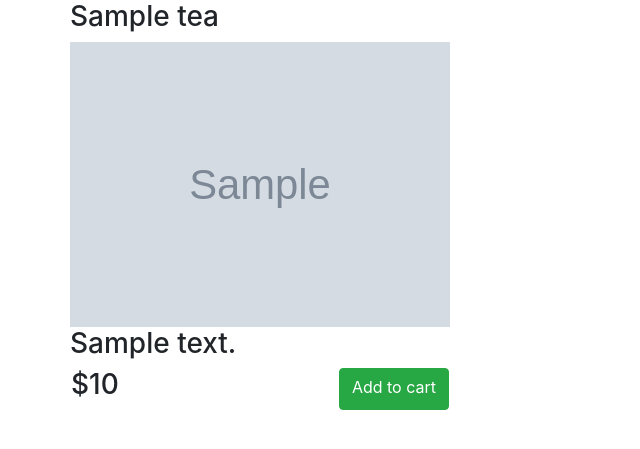
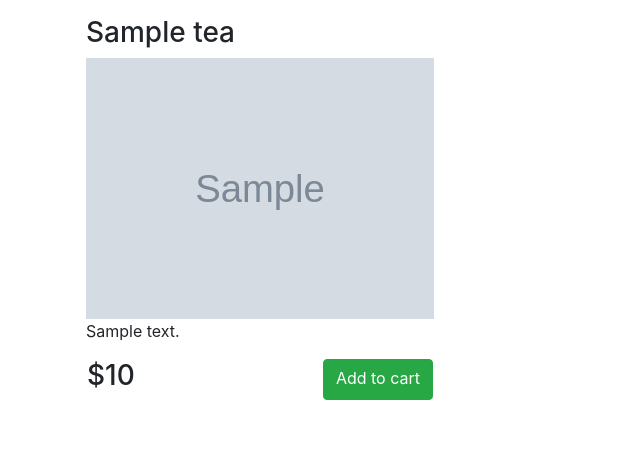
Before and after one commit to pas-trop-de-zele/little-maruko, a Node server app: page /teas in a window 1280 px wide. Shown: the part 56-505 px from the top of the page, without its empty margins (0-640 px from the left). Run offline with Node 20, Linux system fonts and the light colour scheme; tables that the repository leaves empty hold one stand-in row (values such as "Sample post"); grey boxes marked "Sample" are stand-in pictures; some libraries are stand-ins or nearby versions.

Commit message:
Add margin for price and button elemetn to align

```diff
--- a/views/teas.ejs
+++ b/views/teas.ejs
@@ -2,14 +2,14 @@
 <div class="container">
     <div class="row">
         <% teas.forEach(tea => { %>
-            <div class="col-4 p-0">
+            <div class="col-4 p-3">
                 <h3><%= tea.name %> </h3>
                 <img class="img-fluid" src=<%= tea.image%> alt="">
-                <h3><%= tea.description %> </h3>
+                <p><%= tea.description %></p>
 
                 <div class="row justify-content-between">
                     <h3 class="ml-3">$<%= tea.price %> </h3>
-                    <a class="btn btn-success float-right mr-3" href="/add-to-cart">Add to cart</a>
+                    <a class="btn btn-success float-right mr-3" href="/add-to-cart/<%= tea._id %> ">Add to cart</a>
                 </div>
 
                 <% if (currentUser) { %>
```
